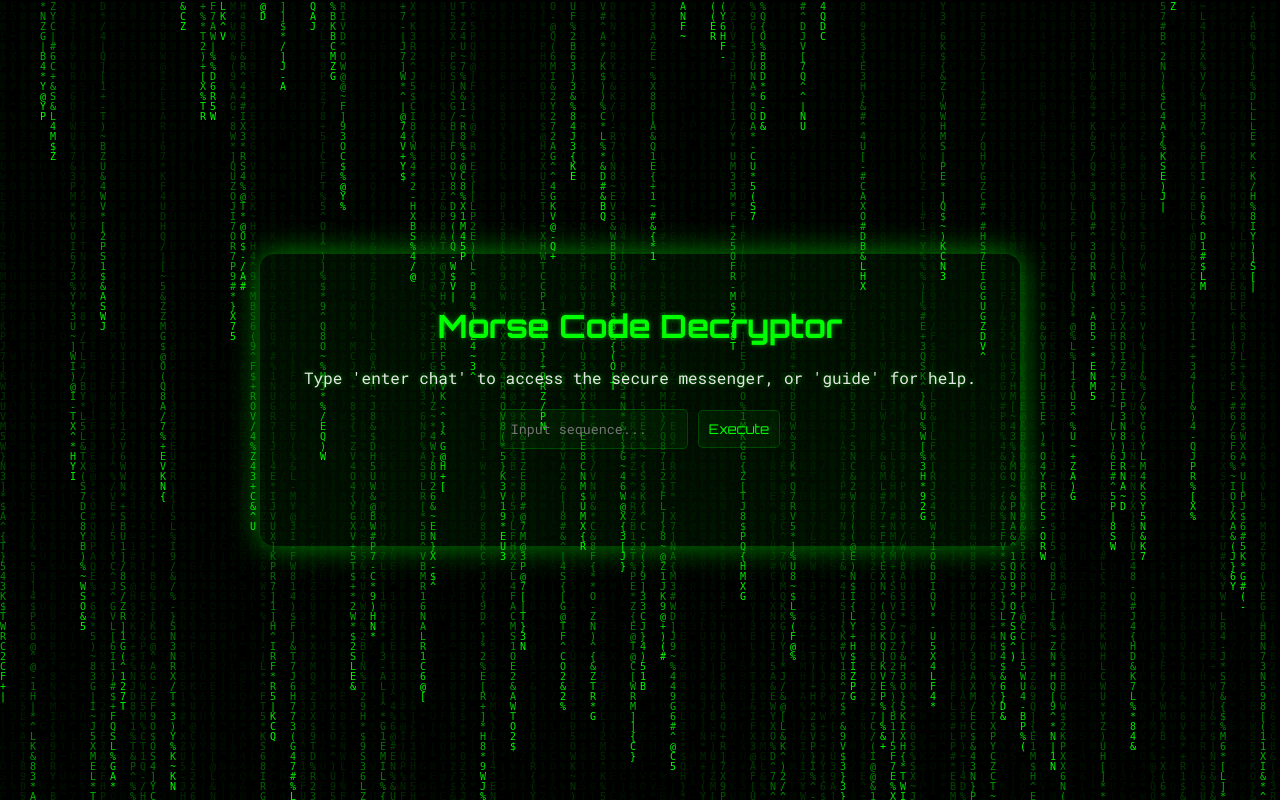
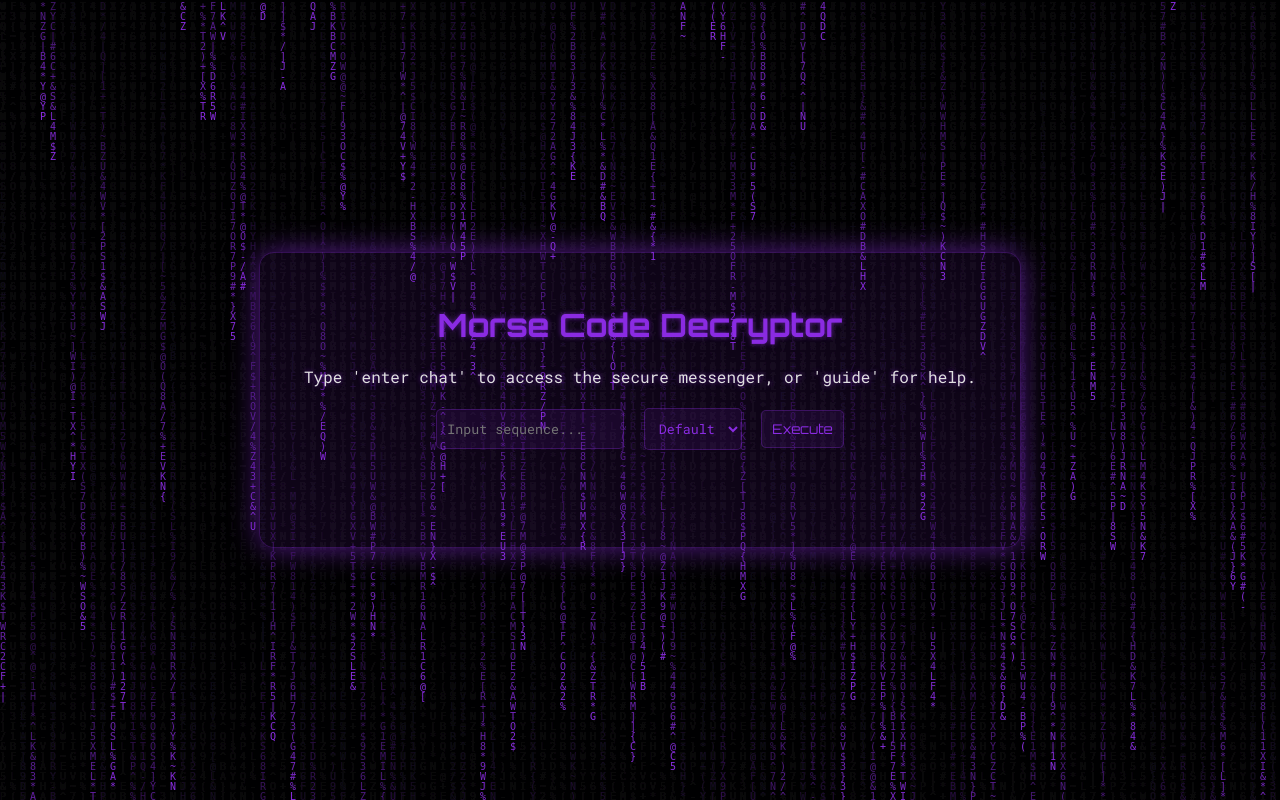
Before and after one commit to S-hadowHeart/Morse-Code-Encryption-Decryption, a Flask app: page / in a window 1280 px wide. Run offline with Flask 3, Linux system fonts and the light colour scheme.

Commit message:
improvements

```diff
--- a/templates/index.html
+++ b/templates/index.html
@@ -7,13 +7,13 @@
     <link href="https://fonts.googleapis.com/css2?family=Orbitron:wght@400;700&family=Roboto+Mono:wght@400;700&display=swap" rel="stylesheet">
     <style>
         :root {
-            --primary-color: #00ff00;
-            --background-color: #0a0a0a;
-            --container-bg: rgba(0, 255, 0, 0.05);
-            --border-color: rgba(0, 255, 0, 0.2);
-            --shadow-color: rgba(0, 255, 0, 0.5);
-            --text-color: #e5e5e5;
-            --my-message-bg: rgba(0, 255, 0, 0.15);
+            --primary-color: #8A2BE2; /* BlueViolet */
+            --background-color: #1a1a2e;
+            --container-bg: rgba(138, 43, 226, 0.1);
+            --border-color: rgba(138, 43, 226, 0.3);
+            --shadow-color: rgba(138, 43, 226, 0.6);
+            --text-color: #e0e0e0;
+            --my-message-bg: rgba(138, 43, 226, 0.2);
             --other-message-bg: rgba(255, 255, 255, 0.1);
         }
         body.secret-agent-mode {
@@ -28,7 +28,7 @@
         #matrix-canvas { position: absolute; top: 0; left: 0; width: 100%; height: 100%; z-index: -1; }
         .container { text-align: center; background-color: var(--container-bg); padding: 30px; border-radius: 15px; border: 1px solid var(--border-color); box-shadow: 0 0 30px var(--shadow-color); width: 90%; max-width: 700px; position: relative; transition: all 0.5s; }
         h1 { font-family: 'Orbitron', sans-serif; color: var(--primary-color); }
-        input, button, a.button-link { font-family: 'Roboto Mono', monospace; border: 1px solid var(--border-color); background-color: var(--container-bg); color: var(--primary-color); padding: 10px; margin: 5px; border-radius: 5px; transition: all 0.5s; }
+        input, select, button, a.button-link { font-family: 'Roboto Mono', monospace; border: 1px solid var(--border-color); background-color: var(--container-bg); color: var(--primary-color); padding: 10px; margin: 5px; border-radius: 5px; transition: all 0.5s; }
         button, a.button-link { cursor: pointer; font-family: 'Orbitron', sans-serif; text-decoration: none; }
         button:hover, a.button-link:hover { background-color: var(--primary-color); color: var(--background-color); }
         #morse-container, #chat-login-container { display: block; }
@@ -74,7 +74,22 @@
         <div id="morse-container">
             <h1>Morse Code Decryptor</h1>
             <p>Type 'enter chat' to access the secure messenger, or 'guide' for help.</p>
-            <form id="code-form"><input type="text" id="textInput" placeholder="Input sequence..." autocomplete="off"><button type="submit">Execute</button></form>
+            <form id="code-form">
+                <input type="text" id="textInput" placeholder="Input sequence..." autocomplete="off">
+                <select id="theme-selector">
+                    <option value="-1">Default</option>
+                    <option value="0">💜💙</option>
+                    <option value="1">✨💫</option>
+                    <option value="2">🔥💧</option>
+                    <option value="3">💀👻</option>
+                    <option value="4">🎵🎶</option>
+                    <option value="5">☀️🌙</option>
+                    <option value="6">🐾🦴</option>
+                    <option value="7">🌸🌺</option>
+                    <option value="8">🔹🔸</option>
+                </select>
+                <button type="submit">Execute</button>
+            </form>
             <p id="result-display"></p>
         </div>
         <div id="chat-login-container" style="display:none;">
@@ -115,18 +130,39 @@
 document.getElementById('code-form').addEventListener('submit', function(e) {
     e.preventDefault();
     var textInput = document.getElementById('textInput');
+    var themeSelector = document.getElementById('theme-selector');
     var input = textInput.value.trim();
     if (!input) return;
+
+    var themeIndex = themeSelector.value;
+    var textToSend = input;
+    if (themeIndex !== "-1") {
+        textToSend = input + " " + (parseInt(themeIndex) + 1);
+    }
+
     var lowerInput = input.toLowerCase();
-    if (lowerInput === 'enter chat') { showView(chatLoginContainer); textInput.value = ''; resultDisplay.innerHTML = ''; }
-    else if (lowerInput === 'guide') { window.location.href = '/guide'; }
-    else {
+    if (lowerInput === 'enter chat') {
+        showView(chatLoginContainer);
+        textInput.value = '';
+        resultDisplay.innerHTML = '';
+    } else if (lowerInput === 'guide') {
+        window.location.href = '/guide';
+    } else {
         var formData = new FormData();
-        formData.append('textInput', input);
-        fetch('/code', { method: 'POST', body: formData })
-            .then(function(res){ return res.json(); })
-            .then(function(data){ resultDisplay.textContent = data.status === 'success' ? data.result : data.message; })
-            .catch(function(){ resultDisplay.textContent = 'Error: Could not connect to system.'; });
+        formData.append('textInput', textToSend);
+        fetch('/code', {
+                method: 'POST',
+                body: formData
+            })
+            .then(function(res) {
+                return res.json();
+            })
+            .then(function(data) {
+                resultDisplay.textContent = data.status === 'success' ? data.result : data.message;
+            })
+            .catch(function() {
+                resultDisplay.textContent = 'Error: Could not connect to system.';
+            });
     }
 });
 document.getElementById('back-to-morse').addEventListener('click', function(){ showView(morseContainer); });
```
